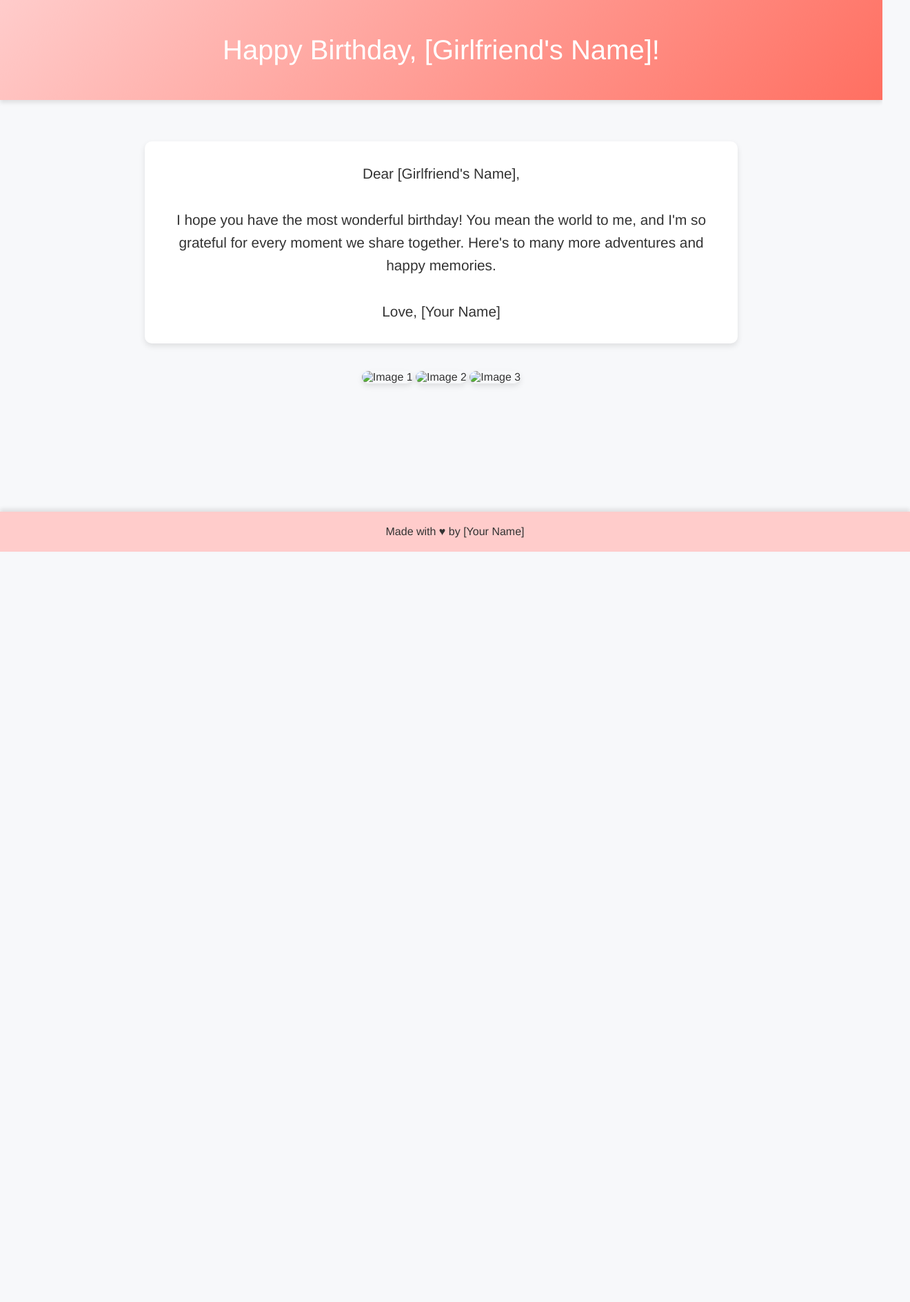
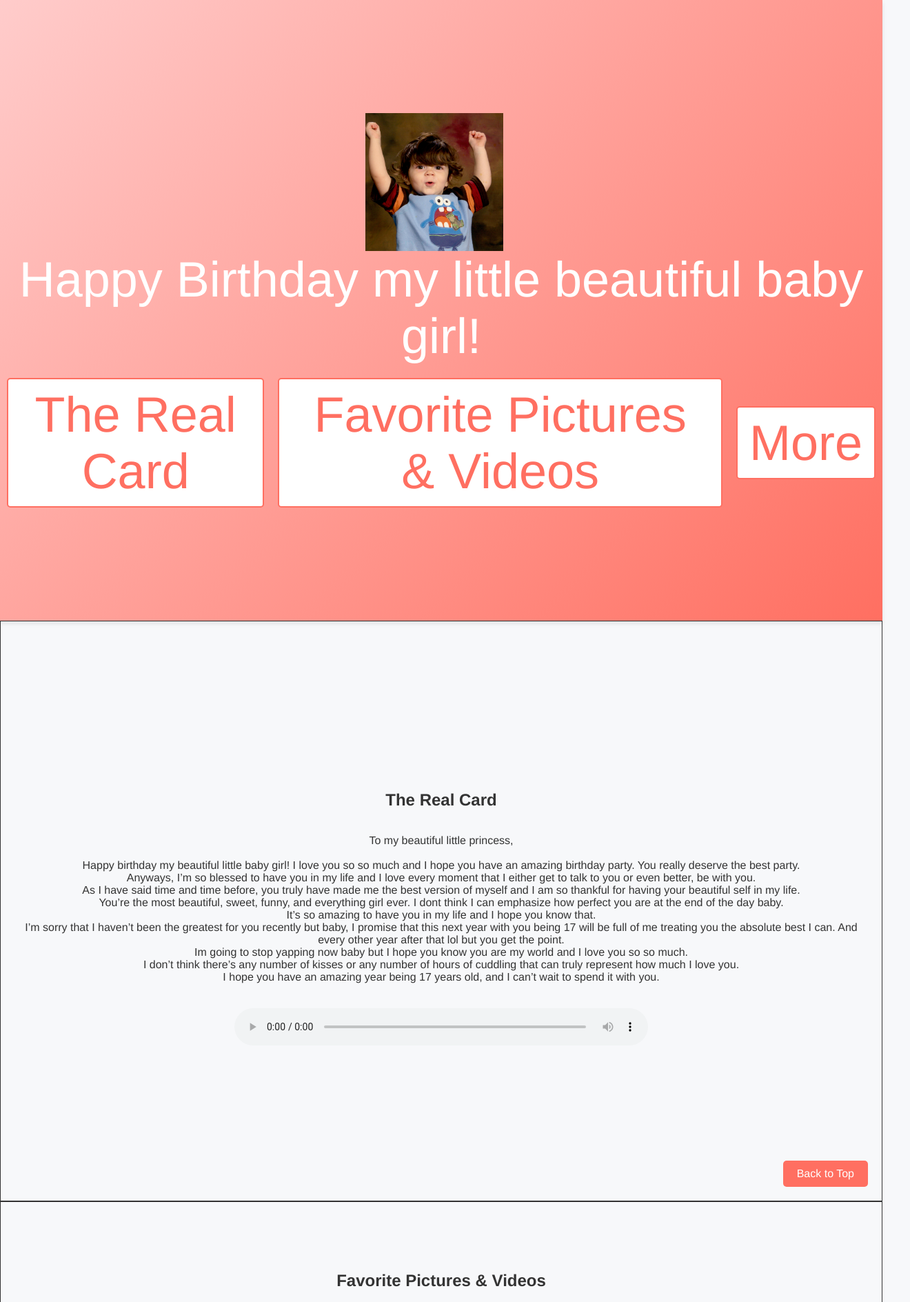
Before and after one commit to Troydavis0/realFirst, a plain HTML site: page index.html in a window 1280 px wide. Shown: the top 1888 px of the page at 69% size, 1320 px wide, since content can reach past the window. Before the commit the page ends 800 px from the top, so only its background shows below. Drawn offline with Linux system fonts and the light colour scheme; grey boxes are pictures that could not be loaded.

Commit message:
Add files via upload

```diff
--- a/index.html
+++ b/index.html
@@ -8,22 +8,53 @@
 </head>
 <body>
     <div class="header">
-        Happy Birthday, [Girlfriend's Name]!
-    </div>
-    <div class="content">
-        <div class="message">
-            Dear [Girlfriend's Name],<br><br>
-            I hope you have the most wonderful birthday! You mean the world to me, and I'm so grateful for every moment we share together. Here's to many more adventures and happy memories.<br><br>
-            Love, [Your Name]
+        <div class="header-content">
+            <img src="troy.png" alt="Profile Picture">
+            <div>Happy Birthday my little beautiful baby girl!</div>
         </div>
-        <div class="images">
-            <img src="image1.jpg" alt="Image 1">
-            <img src="image2.jpg" alt="Image 2">
-            <img src="image3.jpg" alt="Image 3">
+        <div class="nav-buttons">
+            <a href="#real-card">The Real Card</a>
+            <a href="#pictures-videos">Favorite Pictures & Videos</a>
+            <a href="#more">More</a>
         </div>
     </div>
+    <div id="real-card" class="section">
+        <h2>The Real Card</h2>
+        <p>To my beautiful little princess,<br><br>
+            Happy birthday my beautiful little baby girl! I love you so so much and I hope you have an amazing birthday party. You really deserve the best party.<br>
+
+            Anyways, I’m so blessed to have you in my life and I love every moment that I either get to talk to you or even better, be with you.<br>As I have said time and time before, you truly have made me the best version of myself and I am so thankful for having your beautiful self in my life.<br>You’re the most beautiful, sweet, funny, and everything girl ever. I dont think I can emphasize how perfect you are at the end of the day baby.<br>It’s so amazing to have you in my life and I hope you know that.<br>
+
+            I’m sorry that I haven’t been the greatest for you recently but baby, I promise that this next year with you being 17 will be full of me treating you the absolute best I can. And every other year after that lol but you get the point.<br>
+
+            Im going to stop yapping now baby but I hope you know you are my world and I love you so so much.<br>I don’t think there’s any number of kisses or any number of hours of cuddling that can truly represent how much I love you.<br>I hope you have an amazing year being 17 years old, and I can’t wait to spend it with you.</p>
+        <div class="audio-container">
+            <audio controls>
+                <source src="card.m4a" type="audio/mpeg">
+                Your browser does not support the audio element.
+            </audio>
+        </div>
+        <a href="#" class="back-to-top">Back to Top</a>
+    </div>
+    <div id="pictures-videos" class="section">
+        <h2>Favorite Pictures & Videos</h2>
+        <div class="images">
+            <img src="rodeo.jpg" alt="Image 1">
+            <img src="cuddle.jpg" alt="Image 2">
+            <img src="icecreram.jpg" alt="Image 3">
+        </div>
+        <div class="message-box">
+            <p>I love us baby. I know these are really random pictures lol but I love you so so much and I'm so blessed to have you baby.</p>
+        </div>
+        <a href="#" class="back-to-top">Back to Top</a>
+    </div>
+    <div id="more" class="section">
+        <h2>More</h2>
+        <p>I'm not exactly sure what I was going to put here but I put it here lol. Anyways, I was thinking later I'll get a better URL for this website and we can make this website for the sole purpose of keeping stuff for us.<br>Oh, and I'll make it require a password because I don't want some random people stumbling upon our stuff lol</p>
+        <a href="#" class="back-to-top">Back to Top</a>
+    </div>
     <div class="footer">
-        Made with ♥ by [Your Name]
+        I love you so so so so so so much my beautiful little baby girl
     </div>
 </body>
 </html>
--- a/styles.css
+++ b/styles.css
@@ -11,44 +11,127 @@ body {
     background: linear-gradient(135deg, #ffcccb 0%, #ff6f61 100%);
     color: white;
     padding: 50px 0;
-    font-size: 2.5em;
+    font-size: 4.5em;
     box-shadow: 0 4px 6px rgba(0, 0, 0, 0.1);
+    height: 100vh;
+    display: flex;
+    flex-direction: column;
+    justify-content: center;
+    align-items: center;
 }
 
-.content {
-    padding: 40px 20px;
+.header-content {
+    display: flex;
+    align-items: center;
+    justify-content: center;
+    flex-wrap: wrap;
 }
 
-.message {
-    background-color: #ffffff;
-    border-radius: 10px;
-    padding: 30px;
-    margin: 20px auto;
-    max-width: 800px;
-    box-shadow: 0 4px 8px rgba(0, 0, 0, 0.1);
-    font-size: 1.3em;
-    line-height: 1.6em;
+.header-content img {
+    width: 200px;
+    height: 200px;
+    object-fit: cover;
+    margin-right: 20px;
+}
+
+.nav-buttons {
+    display: flex;
+    flex-direction: row;
+    justify-content: center;
+    align-items: center;
+    margin-top: 20px;
+}
+
+.nav-buttons a {
+    display: inline-block;
+    background-color: white;
+    border: 2px solid #ff6f61;
+    color: #ff6f61;
+    padding: 10px 17px;
+    margin: 0 10px;
+    text-decoration: none;
+    font-size: 1em;
+    border-radius: 5px;
+    transition: background-color 0.3s, color 0.3s;
+}
+
+.nav-buttons a:hover {
+    background-color: #ff6f61;
+    color: white;
+}
+
+.section {
+    padding: 100px 20px;
+    border: 1px solid #333;
+    margin: 0;
+    height: 80vh;
+    display: flex;
+    flex-direction: column;
+    justify-content: center;
+    position: relative;
+}
+
+.audio-container {
+    display: flex;
+    justify-content: center;
+    margin-top: 20px;
+}
+
+.audio-container audio {
+    width: 80%;
+    max-width: 600px;
+}
+
+.images {
+    display: flex;
+    justify-content: center;
+    gap: 20px;
+    margin-bottom: 20px;
 }
 
 .images img {
-    width: 100%;
-    max-width: 600px;
-    margin: 20px 0;
+    width: 20%;
+    height: auto;
+    object-fit: cover;
+    border: 2px solid #ff6f61;
     border-radius: 10px;
-    box-shadow: 0 4px 8px rgba(0, 0, 0, 0.1);
-    transition: transform 0.3s;
 }
 
-.images img:hover {
-    transform: scale(1.05);
+.message-box {
+    display: flex;
+    justify-content: center;
+    margin-top: 20px;
+    font-size: 1.5em;
+    color: #ff6f61;
+    border: 2px solid #ff6f61;
+    padding: 10px 20px;
+    border-radius: 5px;
+}
+
+.back-to-top {
+    position: absolute;
+    bottom: 20px;
+    right: 20px;
+    background-color: #ff6f61;
+    color: white;
+    padding: 10px 20px;
+    text-decoration: none;
+    border-radius: 5px;
+    transition: background-color 0.3s, color 0.3s;
+}
+
+.back-to-top:hover {
+    background-color: white;
+    color: #ff6f61;
+    border: 2px solid #ff6f61;
 }
 
 .footer {
-    background-color: #ffcccb;
+    background-color: #ff6f61;
+    color: white;
     padding: 20px;
-    font-size: 1em;
-    position: fixed;
+    text-align: center;
+    position: relative;
+    bottom: 0;
     width: 100%;
-    bottom: 0;
-    box-shadow: 0 -4px 6px rgba(0, 0, 0, 0.1);
 }
```
Also changed, not shown: cuddle.jpg (added), icecreram.jpg (added), troy.png (added), 2 other files.
